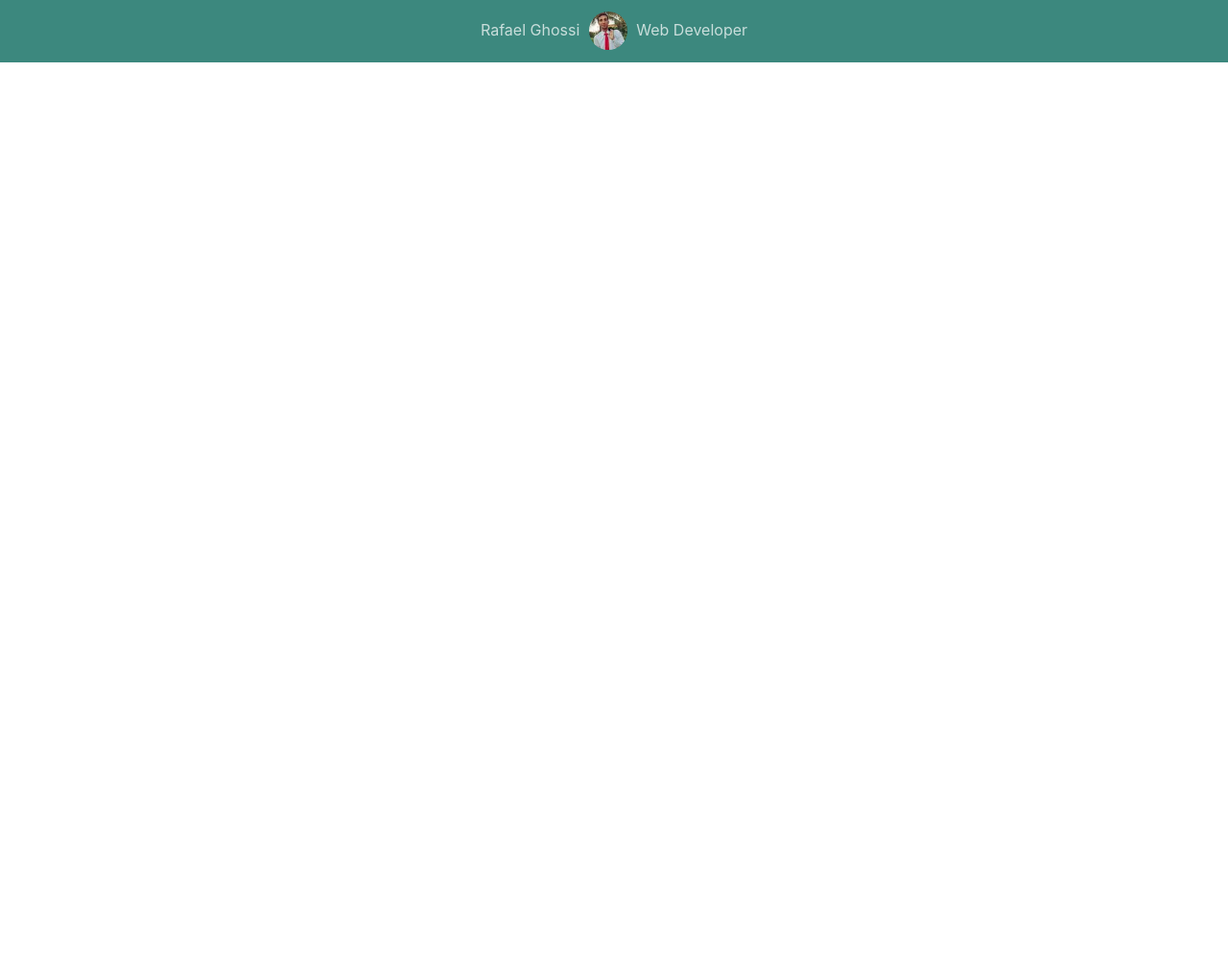
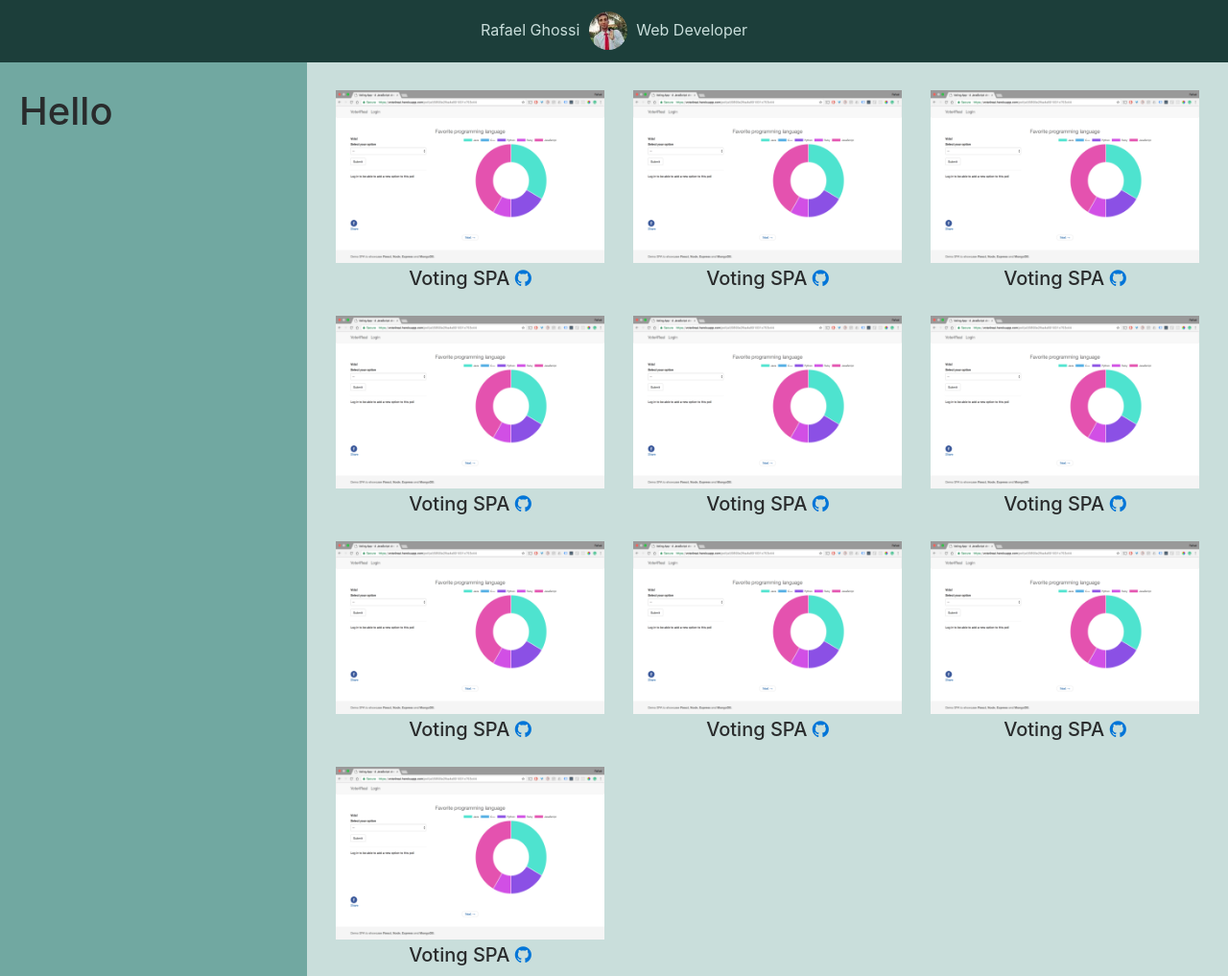
Before and after one commit to rghossi/rghossi.github.io, a plain HTML site: page index.html in a window 1280 px wide. Shown: the top 1017 px of the page at 96% size. Before the commit the page ends 800 px from the top, so only its background shows below. Drawn offline with nearby package versions, Linux system fonts and the light colour scheme.

Commit message:
basic layout of website

```diff
--- a/css/style.css
+++ b/css/style.css
@@ -1,5 +1,10 @@
+body {
+	margin-top: 64px;
+	background-color: #C9DEDB;
+}
+
 .navbar {
-	background-color: #3C887E;
+	background-color: #1C3E3A;
 }
 
 .navbar-brand {
@@ -16,3 +21,38 @@
     border-radius: 50%;
     height: 40px;
 }
+
+.button-circle {
+	border-radius: 50%;
+}
+
+.thumbnail > a > img {
+	height: 180px;
+	min-width: 50%;
+	max-width: 100%;
+}
+
+.project-preview {
+	margin-bottom: 20px;
+}
+
+.about {
+	background-color: #71A8A1;
+	padding: 30px 20px 30px 20px;
+}
+
+.projects {
+	padding-top: 30px;
+}
+
+.projects > .row {
+	padding: 0;
+}
+
+.row {
+	margin: 0;
+}
+
+.caption {
+	margin-top: 5px;
+}
--- a/index.html
+++ b/index.html
@@ -1,13 +1,15 @@
 <!DOCTYPE html>
   <html>
     <head>
-    <title>Rafael Ghossi - Web Developer</title>
+      <title>Rafael Ghossi - Web Developer</title>
+      <link rel="stylesheet" href="https://cdnjs.cloudflare.com/ajax/libs/font-awesome/4.7.0/css/font-awesome.min.css">
       <link type="text/css" rel="stylesheet" href="css/bootstrap.min.css"/>
       <link type="text/css" rel="stylesheet" href="css/style.css"/>
       <meta name="viewport" content="width=device-width, initial-scale=1.0"/>
+      <script src="https://ajax.googleapis.com/ajax/libs/angularjs/1.6.2/angular.min.js"></script>
     </head>
-    <body>
-      <div class="navbar navbar-default">
+    <body ng-app>
+      <nav class="navbar navbar-default fixed-top">
         <div class="container-fluid">
           <p class="navbar-text hidden-xs-down">Rafael Ghossi</p>
           <p class="navbar-text hidden-sm-up">Rafael</p>
@@ -17,8 +19,26 @@
           <p class="navbar-text hidden-xs-down">Web Developer</p>
           <p class="navbar-text hidden-sm-up">Ghossi</p>
         </div>
+      </nav>
+      <div>
+        <div class="row">
+          <div class="about col-xs-12 col-md-4 col-lg-3">
+            <h1>Hello</h1>
+          </div>
+          <div class="projects col-xs-12 col-md-8 col-lg-9">
+            <div class="row">
+              <div ng-repeat="n in [1, 2, 3, 4, 5, 6, 7, 8, 9, 10]" class="project-preview col-xs-12 col-md-6 col-lg-4 text-center">
+                <div class="thumbnail">
+                  <a href="#"><img src="imgs/voting_app.png" alt="Project 1"></a>
+                  <div class="caption">
+                    <h5>Voting SPA <a href="#" target="_blank"><i class="fa fa-github"></i></a></h5>
+                  </div>
+                </div>
+              </div>
+            </div>
+          </div>
+        </div>
       </div>
-
       <script type="text/javascript" src="https://code.jquery.com/jquery-2.1.1.min.js"></script>
       <script type="text/javascript" src="js/bootstrap.min.js"></script>
     </body>
```
Also changed, not shown: imgs/voting_app.png (added).
